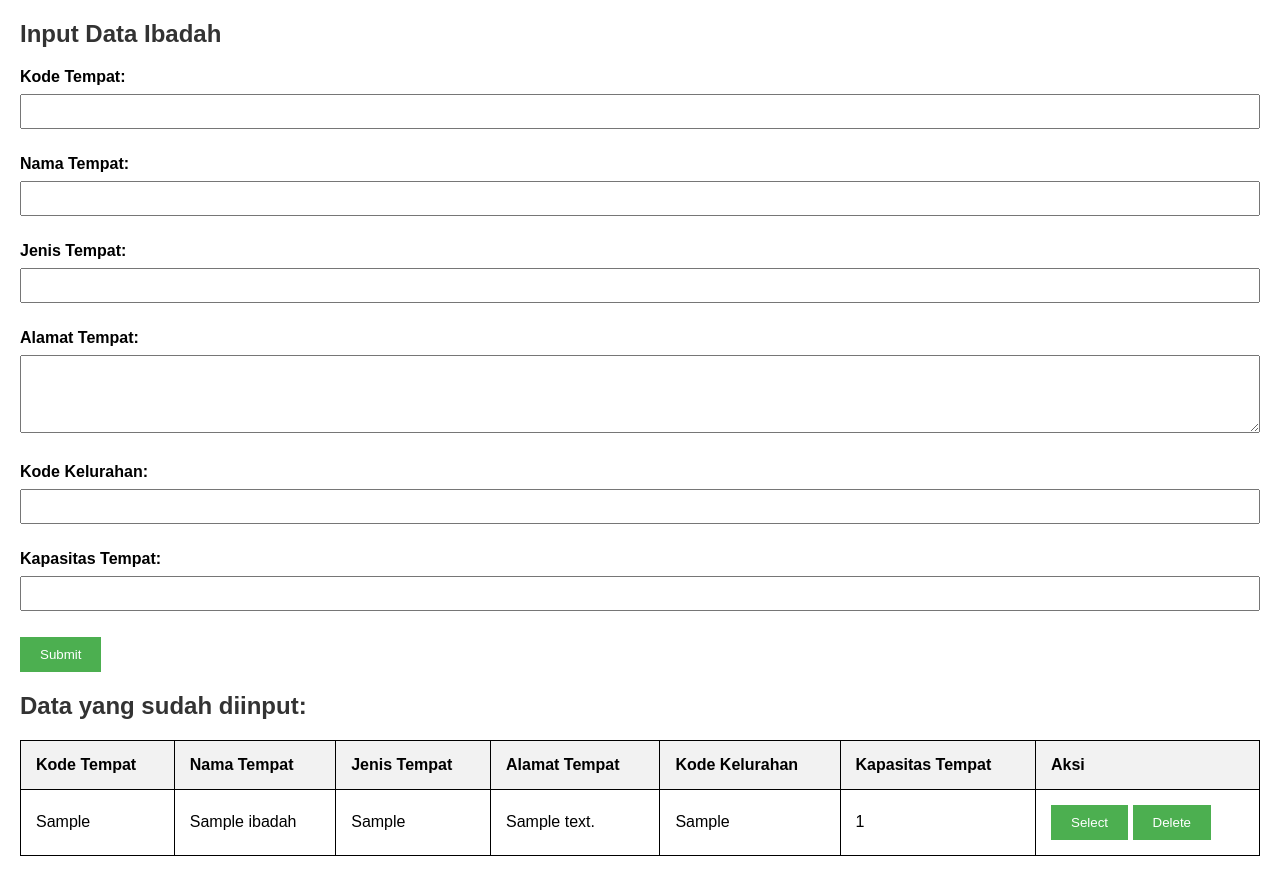
After one commit to Zemiy/GeoSanct-SIG-4B, a PHP site: page /pages/ibadah/ibadah.php in a window 1280 px wide. The commit adds this page. Run offline with PHP 8.4, Linux system fonts and the light colour scheme; tables that the repository leaves empty hold one stand-in row (values such as "Sample post").

Commit message:
crud ibadah done

```diff
--- a/pages/ibadah/c_ibadah.php
+++ b/pages/ibadah/c_ibadah.php
@@ -14,15 +14,17 @@ $stmt->bind_param("sssssi", $kd_tempat, $nama_tempat, $jenis_tempat, $alamat_tem
 if ($stmt->execute()) {
     session_start();
     $_SESSION['create_success'] = 'Data berhasil diinput';
+    $stmt->close();
     header("Location: ibadah.php");
     exit();
 } else {
     session_start();
-    $_SESSION['create_error'] = "Data gagal diinput: " . $stmt->error;
+    $_SESSION['create_error'] = "Data gagal diinput " . $stmt->error;
+    $stmt->close();
     header("Location: ibadah.php");
     exit();
 }
 
 
-$stmt->close();
+
 ?>
--- /dev/null
+++ b/pages/ibadah/ibadah.css
@@ -0,0 +1,73 @@
+body {
+  font-family: Arial, sans-serif;
+  margin: 20px;
+}
+
+h2 {
+  color: #333;
+}
+
+form {
+  margin-bottom: 20px;
+}
+
+label {
+  font-weight: bold;
+}
+
+input[type="text"],
+input[type="number"],
+textarea {
+  width: 100%;
+  padding: 8px;
+  margin: 8px 0;
+  box-sizing: border-box;
+}
+
+input[type="submit"],
+input[type="button"] {
+  background-color: #4caf50;
+  color: white;
+  padding: 10px 20px;
+  border: none;
+  cursor: pointer;
+}
+
+input[type="submit"]:hover,
+input[type="button"]:hover {
+  background-color: #45a049;
+}
+
+table {
+  width: 100%;
+  border-collapse: collapse;
+  margin-top: 20px;
+}
+
+table,
+th,
+td {
+  border: 1px solid black;
+}
+
+th,
+td {
+  padding: 15px;
+  text-align: left;
+}
+
+th {
+  background-color: #f2f2f2;
+}
+
+button {
+  background-color: #4caf50;
+  color: white;
+  padding: 10px 20px;
+  border: none;
+  cursor: pointer;
+}
+
+button:hover {
+  background-color: #45a049;
+}
--- /dev/null
+++ b/pages/ibadah/ibadah.php
@@ -0,0 +1,97 @@
+<!DOCTYPE html>
+<html lang="en">
+<head>
+    <meta charset="UTF-8">
+    <meta name="viewport" content="width=device-width, initial-scale=1.0">
+    <title>Input Data Ibadah</title>
+    <link rel="stylesheet" href="ibadah.css">
+</head>
+<body>
+    <h2>Input Data Ibadah</h2>
+    <form id="ibadah-form" action="c_ibadah.php" method="post">
+        <label for="kd-tempat">Kode Tempat:</label><br>
+        <input type="text" id="kd-tempat" name="kd-tempat" required><br><br>
+
+        <label for="nama-tempat">Nama Tempat:</label><br>
+        <input type="text" id="nama-tempat" name="nama-tempat" required><br><br>
+
+        <label for="jenis-tempat">Jenis Tempat:</label><br>
+        <input type="text" id="jenis-tempat" name="jenis-tempat" required><br><br>
+
+        <label for="alamat-tempat">Alamat Tempat:</label><br>
+        <textarea id="alamat-tempat" name="alamat-tempat" rows="4" required></textarea><br><br>
+
+        <label for="kd-kelurahan">Kode Kelurahan:</label><br>
+        <input type="text" id="kd-kelurahan" name="kd-kelurahan" required><br><br>
+
+        <label for="kapasitas-tempat">Kapasitas Tempat:</label><br>
+        <input type="number" id="kapasitas-tempat" name="kapasitas-tempat" required><br><br>
+
+        <input type="submit" value="Submit">
+        <input type="button" value="Update" id="update-button" onclick="updateData()" style="display: none;">
+    </form>
+
+    <!-- Tabel untuk menampilkan data yang sudah diinput -->
+    <?php
+    include '../../database/koneksi.php';
+
+    // Query untuk mengambil data ibadah
+    $query = "SELECT * FROM ibadah";
+    $result = mysqli_query($conn, $query);
+
+    if (mysqli_num_rows($result) > 0) {
+        echo "<h2>Data yang sudah diinput:</h2>";
+        echo "<table>";
+        echo "<tr>
+                <th>Kode Tempat</th>
+                <th>Nama Tempat</th>
+                <th>Jenis Tempat</th>
+                <th>Alamat Tempat</th>
+                <th>Kode Kelurahan</th>
+                <th>Kapasitas Tempat</th>
+                <th>Aksi</th>
+              </tr>";
+        while ($row = mysqli_fetch_assoc($result)) {
+            echo "<tr>";
+            echo "<td>" . htmlspecialchars($row['kd_tempat']) . "</td>";
+            echo "<td>" . htmlspecialchars($row['nama']) . "</td>";
+            echo "<td>" . htmlspecialchars($row['jenis']) . "</td>";
+            echo "<td>" . htmlspecialchars($row['alamat']) . "</td>";
+            echo "<td>" . htmlspecialchars($row['kd_kelurahan']) . "</td>";
+            echo "<td>" . htmlspecialchars($row['kapasitas']) . "</td>";
+            echo "<td>
+                    <button onclick='selectData(" . json_encode($row) . ")'>Select</button>
+                    <form action='d_ibadah.php' method='post' style='display:inline;'>
+                        <input type='hidden' name='kd-tempat' value='" . htmlspecialchars($row['kd_tempat']) . "'>
+                        <input type='submit' value='Delete'>
+                    </form>
+                  </td>";
+            echo "</tr>";
+        }
+        echo "</table>";
+    } else {
+        echo "<p>Tidak ada data yang diinput.</p>";
+    }
+
+    mysqli_close($conn);
+    ?>
+
+    <script>
+        function selectData(data) {
+            document.getElementById('kd-tempat').value = data.kd_tempat;
+            document.getElementById('nama-tempat').value = data.nama;
+            document.getElementById('jenis-tempat').value = data.jenis;
+            document.getElementById('alamat-tempat').value = data.alamat;
+            document.getElementById('kd-kelurahan').value = data.kd_kelurahan;
+            document.getElementById('kapasitas-tempat').value = data.kapasitas;
+            document.getElementById('ibadah-form').action = 'u_ibadah.php';
+            document.getElementById('update-button').style.display = 'inline';
+            document.querySelector('input[type="submit"]').style.display = 'none';
+        }
+
+        function updateData() {
+            document.getElementById('ibadah-form').submit();
+        }
+    </script>
+</body>
+</html>
--- a/pages/login/log.php
+++ b/pages/login/log.php
@@ -16,14 +16,16 @@ $row = $result->fetch_array(MYSQLI_ASSOC);
 if ($row) {
     $_SESSION['logUsername'] = $row['username'];
     $_SESSION['level'] = $row['level'];
+	$stmt->close();
     header("Location: ../dashboard/dashboard.html");
     exit();
 } else {
     $_SESSION['login_error'] = "Username atau Password yang anda masukan salah.";
+	$stmt->close();
     header("Location:login.php");
     exit();
 }
 
 
-$stmt->close();
+
 ?>
```
Also changed, not shown: pages/ibadah/d_ibadah.php (+5 -3 lines), pages/ibadah/u_ibadah.php (+6 -9 lines), pages/kelurahan/c_kelurahan.php (+6 -7 lines), pages/kelurahan/d_kelurahan.php (+24 -0 lines), pages/kelurahan/u_kelurahan.php (+25 -0 lines).
